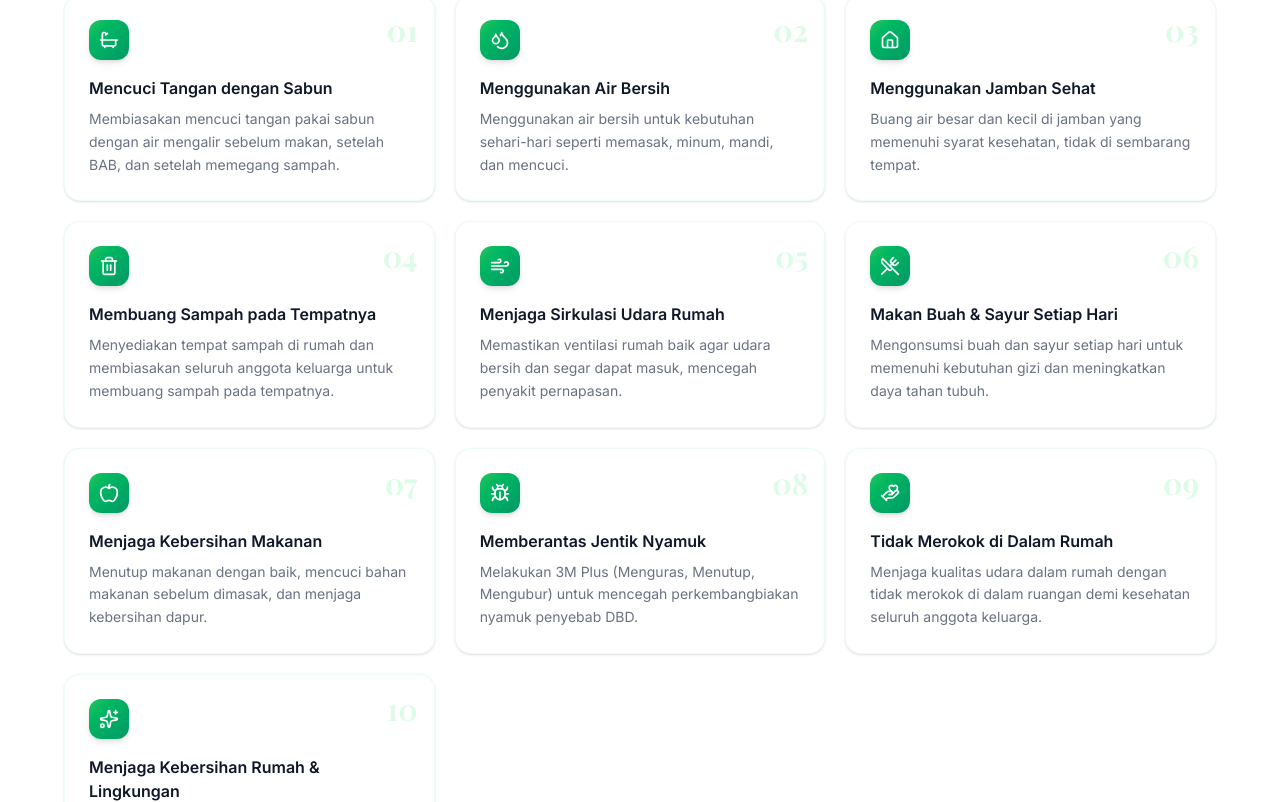
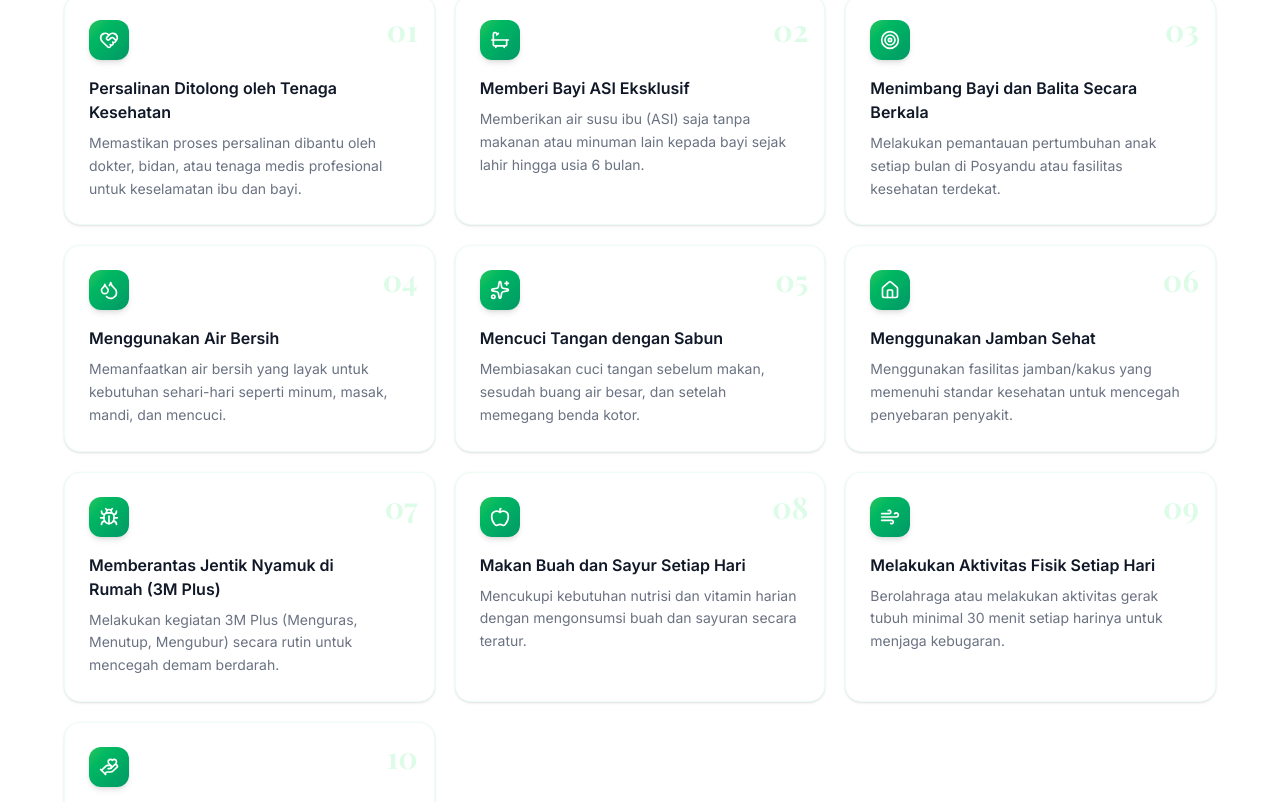
Before and after one commit to Jihansaniyya/GreenVillage, a React (Vite) app: page /about in a window 1280 px wide. Shown: the part 3218-4020 px from the top of the page. Built offline with nearby package versions, Linux system fonts and the light colour scheme.

Commit message:
edit phbs

```diff
--- a/src/pages/About.jsx
+++ b/src/pages/About.jsx
@@ -1,5 +1,5 @@
 import { motion } from 'framer-motion';
-import { Trash2, Recycle, ShoppingBag, Droplets, Leaf, Sparkles, Target, Users, HeartHandshake, Home, Bath, UtensilsCrossed, Apple, Bug, Wind, HandHeart } from 'lucide-react';
+import { Trash2, Recycle, ShoppingBag, Droplets, Leaf, Sparkles, Target, Users, HeartHandshake, Home, Bath, Apple, Bug, Wind, HandHeart } from 'lucide-react';
 
 
 
@@ -77,54 +77,54 @@ const manfaat = [
 
 const phbsItems = [
   {
+    icon: HeartHandshake,
+    title: 'Persalinan Ditolong oleh Tenaga Kesehatan',
+    desc: 'Memastikan proses persalinan dibantu oleh dokter, bidan, atau tenaga medis profesional untuk keselamatan ibu dan bayi.',
+  },
+  {
     icon: Bath,
-    title: 'Mencuci Tangan dengan Sabun',
-    desc: 'Membiasakan mencuci tangan pakai sabun dengan air mengalir sebelum makan, setelah BAB, dan setelah memegang sampah.',
+    title: 'Memberi Bayi ASI Eksklusif',
+    desc: 'Memberikan air susu ibu (ASI) saja tanpa makanan atau minuman lain kepada bayi sejak lahir hingga usia 6 bulan.',
+  },
+  {
+    icon: Target,
+    title: 'Menimbang Bayi dan Balita Secara Berkala',
+    desc: 'Melakukan pemantauan pertumbuhan anak setiap bulan di Posyandu atau fasilitas kesehatan terdekat.',
   },
   {
     icon: Droplets,
     title: 'Menggunakan Air Bersih',
-    desc: 'Menggunakan air bersih untuk kebutuhan sehari-hari seperti memasak, minum, mandi, dan mencuci.',
+    desc: 'Memanfaatkan air bersih yang layak untuk kebutuhan sehari-hari seperti minum, masak, mandi, dan mencuci.',
+  },
+  {
+    icon: Sparkles,
+    title: 'Mencuci Tangan dengan Sabun',
+    desc: 'Membiasakan cuci tangan sebelum makan, sesudah buang air besar, dan setelah memegang benda kotor.',
   },
   {
     icon: Home,
     title: 'Menggunakan Jamban Sehat',
-    desc: 'Buang air besar dan kecil di jamban yang memenuhi syarat kesehatan, tidak di sembarang tempat.',
+    desc: 'Menggunakan fasilitas jamban/kakus yang memenuhi standar kesehatan untuk mencegah penyebaran penyakit.',
   },
   {
-    icon: Trash2,
-    title: 'Membuang Sampah pada Tempatnya',
-    desc: 'Menyediakan tempat sampah di rumah dan membiasakan seluruh anggota keluarga untuk membuang sampah pada tempatnya.',
+    icon: Bug,
+    title: 'Memberantas Jentik Nyamuk di Rumah (3M Plus)',
+    desc: 'Melakukan kegiatan 3M Plus (Menguras, Menutup, Mengubur) secara rutin untuk mencegah demam berdarah.',
+  },
+  {
+    icon: Apple,
+    title: 'Makan Buah dan Sayur Setiap Hari',
+    desc: 'Mencukupi kebutuhan nutrisi dan vitamin harian dengan mengonsumsi buah dan sayuran secara teratur.',
   },
   {
     icon: Wind,
-    title: 'Menjaga Sirkulasi Udara Rumah',
-    desc: 'Memastikan ventilasi rumah baik agar udara bersih dan segar dapat masuk, mencegah penyakit pernapasan.',
-  },
-  {
-    icon: UtensilsCrossed,
-    title: 'Makan Buah & Sayur Setiap Hari',
-    desc: 'Mengonsumsi buah dan sayur setiap hari untuk memenuhi kebutuhan gizi dan meningkatkan daya tahan tubuh.',
-  },
-  {
-    icon: Apple,
-    title: 'Menjaga Kebersihan Makanan',
-    desc: 'Menutup makanan dengan baik, mencuci bahan makanan sebelum dimasak, dan menjaga kebersihan dapur.',
-  },
-  {
-    icon: Bug,
-    title: 'Memberantas Jentik Nyamuk',
-    desc: 'Melakukan 3M Plus (Menguras, Menutup, Mengubur) untuk mencegah perkembangbiakan nyamuk penyebab DBD.',
+    title: 'Melakukan Aktivitas Fisik Setiap Hari',
+    desc: 'Berolahraga atau melakukan aktivitas gerak tubuh minimal 30 menit setiap harinya untuk menjaga kebugaran.',
   },
   {
     icon: HandHeart,
     title: 'Tidak Merokok di Dalam Rumah',
-    desc: 'Menjaga kualitas udara dalam rumah dengan tidak merokok di dalam ruangan demi kesehatan seluruh anggota keluarga.',
-  },
-  {
-    icon: Sparkles,
-    title: 'Menjaga Kebersihan Rumah & Lingkungan',
-    desc: 'Rutin membersihkan rumah, halaman, dan saluran air untuk menciptakan lingkungan yang bersih dan sehat.',
+    desc: 'Menjaga lingkungan rumah bebas dari asap rokok demi melindungi anggota keluarga dari dampak perokok pasif.',
   },
 ];
 
--- a/src/pages/Home.jsx
+++ b/src/pages/Home.jsx
@@ -1,6 +1,6 @@
 import { Link } from 'react-router-dom';
 import { motion } from 'framer-motion';
-import { Recycle, FolderTree, Users, ArrowRight, Trash2, Leaf, FileCheck, Heart } from 'lucide-react';
+import { Recycle, FolderTree, ArrowRight, Trash2, Leaf, FileCheck, Heart } from 'lucide-react';
 import { usePlants } from '../hooks/usePlants';
 import { getCategories } from '../utils/helpers';
 
@@ -17,7 +17,6 @@ export default function Home() {
   const stats = [
     { icon: Recycle, label: 'Program Sampah', value: plants.length, color: 'from-green-500 to-emerald-600' },
     { icon: FolderTree, label: 'Kategori', value: categories.length, color: 'from-teal-500 to-green-600' },
-    { icon: Users, label: 'Warga Terlibat', value: '250+', color: 'from-emerald-500 to-teal-600' },
   ];
 
   const features = [
@@ -112,7 +111,7 @@ export default function Home() {
       {/* Stats Section */}
       <section className="py-16 bg-cream-50">
         <div className="max-w-7xl mx-auto px-4 sm:px-6 lg:px-8">
-          <div className="grid grid-cols-1 sm:grid-cols-3 gap-6">
+          <div className="grid grid-cols-1 sm:grid-cols-2 gap-6 max-w-2xl mx-auto">
             {stats.map(({ icon: Icon, label, value, color }, i) => (
               <motion.div
                 key={label}
```
